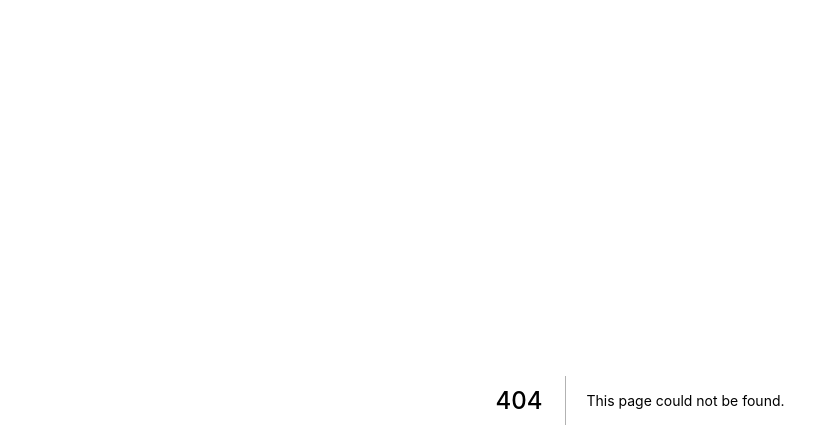
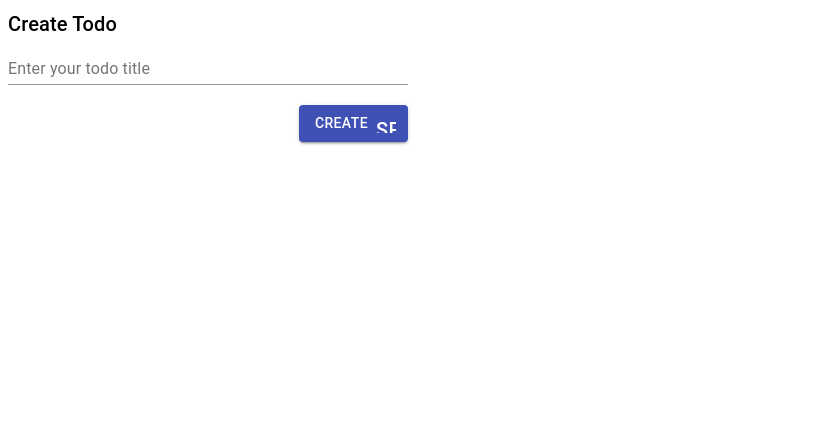
Before and after one commit to Felixmp7/InfoCasasTest, a Next.js app: page /components/create_todo/CreateTodo in a window 1280 px wide. Before the commit this address had no page. Shown: the top 448 px of the page, without its empty margins (0-839 px from the left). Built offline with nearby package versions, Linux system fonts and the light colour scheme.

Commit message:
performing and moving files

```diff
--- /dev/null
+++ b/pages/components/create_todo/CreateTodo.js
@@ -0,0 +1,54 @@
+import React, {useState} from 'react'
+import TextField from "@material-ui/core/TextField";
+import Icon from "@material-ui/core/Icon";
+import Button from "@material-ui/core/Button";
+import Typography from "@material-ui/core/Typography";
+import { createNewTodo } from "../../api/jsonApi";
+import styles from './css/CreateTodo.module.css'
+
+const CreateTodo = ({updateToDoInState}) => {
+  const [title, setTitle] = useState('');
+
+
+  const handleTitleChange = (event) => {
+    setTitle(event.target.value);
+    // console.log(event.target.value);
+  }
+
+  const sendData = () => {
+    createNewTodo(title);
+    updateToDoInState(title);
+    console.log(title)
+  }
+
+  return (
+    <div className={styles.createToDoContainer}>
+      <Typography variant="h6">Create Todo</Typography>
+      <div className={styles.inputContainer}>
+        <div className={styles.inputBox}>
+          <TextField
+            fullWidth
+            size="small"
+            id="standard-basic1"
+            label="Enter your todo title"
+            placeholder="eg: implement header section"
+            value={title}
+            onChange={handleTitleChange}
+          />
+        </div>
+        <div className={styles.button}>
+          <Button
+            variant="contained"
+            color="primary"
+            endIcon={<Icon>send</Icon>}
+            onClick={sendData}
+          >
+            Create
+          </Button>
+        </div>
+      </div>
+    </div>
+  );
+}
+
+export default CreateTodo
--- /dev/null
+++ b/pages/components/create_todo/css/CreateTodo.module.css
@@ -0,0 +1,21 @@
+.createToDoContainer {
+  /* border: 2px solid; */
+  width: 400px;
+  /* height: 160px; */
+}
+
+.inputContainer {
+  /* border: 2px solid; */
+  display: flex;
+  align-items: flex-end;
+  flex-direction: column;
+}
+
+.inputBox {
+  width: 100%;
+}
+
+
+.button {
+  margin-top: 20px;
+}
--- a/pages/components/Header.js
+++ b/pages/components/header/Header.js
@@ -1,9 +1,8 @@
 import React from 'react'
-import styles from '../css/Header.module.css'
+import styles from './css/Header.module.css'
 import Typography from "@material-ui/core/Typography";
 
-const Header = ({data}) => {
-  console.log(data)
+const Header = ({}) => {
   return (
     <div className={styles.headerContainer}>
       <Typography variant="h4">Welcome to InfoCasas Test</Typography>
--- a/pages/css/Header.module.css
+++ b/pages/components/header/css/Header.module.css
@@ -5,4 +5,5 @@
   align-items: center;
   border-bottom: 2px solid black;
   margin: 10px;
+  /* border: 2px solid; */
 }
--- a/pages/components/Layout.js
+++ b/pages/components/layout/Layout.js
@@ -1,4 +1,4 @@
-import styles from '../css/Layout.module.css'
+import styles from './css/Layout.module.css'
 
 const Layout = ({ children }) => {
   return <div className={styles.container}>{children}</div>;
--- a/pages/css/Layout.module.css
+++ b/pages/components/layout/css/Layout.module.css
@@ -1,7 +1,12 @@
 .container{
+  /* all: none; */
   /* font-family: 'SF Pro Text', 'SF Pro Icons', 'Helvetica Neue', 'Helvetica',
     'Arial', sans-serif; */
   padding: 0px;
+  /* width: 100%; */
   box-sizing: border-box;
   margin: 0px;
+  background-color: #eee;
+  width: 100%;
+  height: 97vh;
 }
```
Also changed, not shown: pages/components/CreateTodo.js (deleted, +0 -56 lines), pages/components/TodoList.js (deleted, +0 -13 lines).
